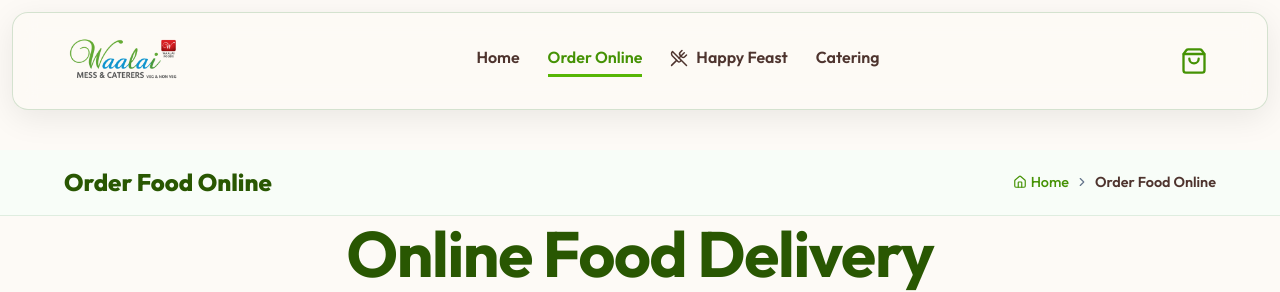
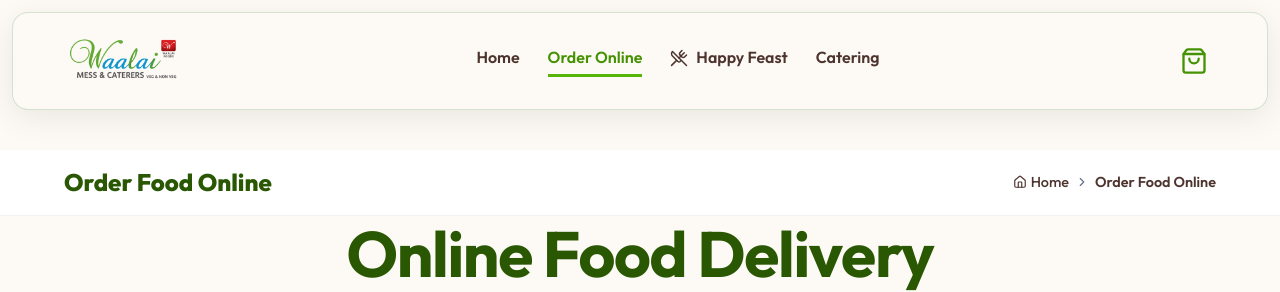
Before and after one commit to parthasarathy27/waalai-project, a React (Vite) app: page /order in a window 1280 px wide. Shown: the top 292 px of the page. Built offline with nearby package versions, Linux system fonts and the light colour scheme.

Commit message:
style: remove green background and text from breadcrumbs

```diff
--- a/src/components/Breadcrumbs.jsx
+++ b/src/components/Breadcrumbs.jsx
@@ -10,8 +10,8 @@ const Breadcrumbs = ({ pageName }) => {
   return (
     <div style={{
       width: '100%',
-      backgroundColor: '#f8fdf8',
-      borderBottom: '1px solid rgba(46, 125, 50, 0.12)',
+      backgroundColor: '#ffffff',
+      borderBottom: '1px solid rgba(0, 0, 0, 0.05)',
       padding: '18px 0',
       marginBottom: '0',
     }}>
@@ -44,7 +44,7 @@ const Breadcrumbs = ({ pageName }) => {
           fontWeight: 500,
         }}>
           <Link to="/" style={{
-            color: 'var(--color-secondary-green)',
+            color: 'var(--color-earth-brown)',
             textDecoration: 'none',
             display: 'flex',
             alignItems: 'center',
```
